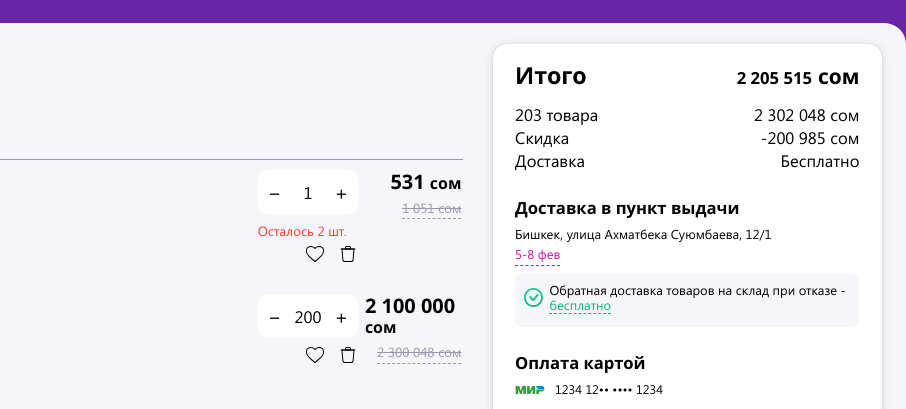
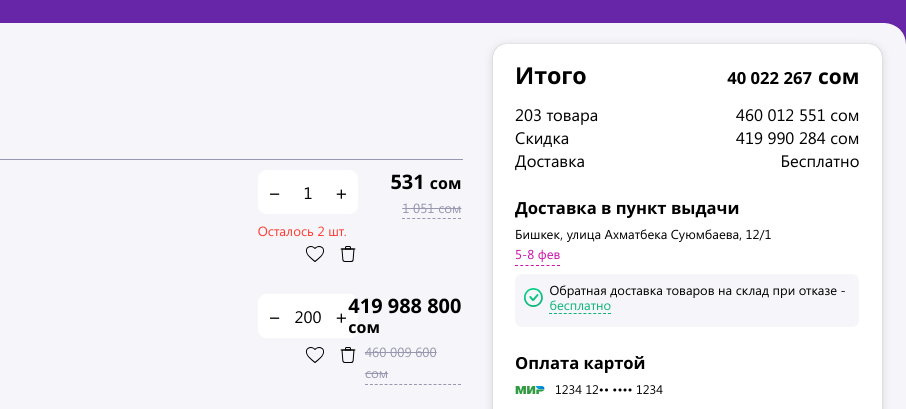
Before and after one commit to Eugene-Oceanov/wb-L0-cart, a website built with webpack: page src/index.html in a window 1280 px wide. Shown: the part 82-491 px from the top of the page, 374-1280 px from the left. Built offline with nearby package versions, Linux system fonts and the light colour scheme.

Commit message:
technical commit

```diff
--- a/src/components/cart-math.js
+++ b/src/components/cart-math.js
@@ -1,11 +1,11 @@
 module.exports = {
     getTotalPrice: function (price, discount, quantity) {
         let totalPrice = (price / 100 * discount) * quantity;
-        return totalPrice
+        return Math.round(totalPrice);
     },
 
     getDiscount: function (price, discount, quantity) {
         let totalDiscount = (price - (price / 100 * discount)) * quantity;
-        return totalDiscount;
+        return Math.round(totalDiscount);
     }
 }
--- a/src/index.html
+++ b/src/index.html
@@ -235,7 +235,7 @@
                             class="valute"> сом</span></p>
                 </div>
                 <div class="main-sidebar-total main-sidebar__row d-flex jc-space-between">
-                    <p class="main-sidebar-total__quantity goodsQuantity">203 товара</p>
+                    <p class="main-sidebar-total__quantity goodsQuantity"></p>
                     <p class="main-sidebar-total__original-price"><span class="originalPrice">2 302 048</span> сом</p>
                 </div>
                 <div class="main-sidebar-discount main-sidebar__row d-flex jc-space-between">
--- a/src/index.js
+++ b/src/index.js
@@ -37,29 +37,41 @@ const order = {
     goods: [],
 }
 
+let totalPriceSum = 0;
+let totalOriginalPrice = 0;
+let totalQuantitySum = 0;
+let totalDiscountSum = 0;
+
 // перебираем массив товаров, добавленных в корзину
 cart.then(data => {
     data.forEach(item => {
-        // отрисовываем верстку товаров корзины доступных к заказу
-        if (item.remainder > 0) {
+
+        if (item.remainder > 0) { // отрисовываем верстку товаров корзины доступных к заказу
             const cartItem = cartItemLayout.fullCartItem(item);
             cartAviable.append(cartItem);
             const cartItemCheckbox = cartItem.querySelector(".cartItemCheckbox");
 
-            // логика добавления товаров в заказ по нажатию на чекбоксы
-            cartItemCheckbox.addEventListener("change", () => {
+            cartItemCheckbox.addEventListener("change", () => { // логика добавления товаров в заказ по нажатию на чекбоксы
                 if (cartItemCheckbox.checked) order.goods.push(item);
                 else order.goods.splice(order.goods.indexOf(item), 1);
             })
-            // поскольку чекбоксы заранее в положении checked, сразу добавляем эти товары в заказ
-            order.goods.push(item);
-            // отрисовываем верстку товаров корзины доступных к заказу
-        } else if (item.remainder === 0) {
+            order.goods.push(item); // поскольку чекбоксы заранее в положении checked, сразу добавляем эти товары в заказ
+        } else if (item.remainder === 0) { // отрисовываем верстку товаров корзины НЕ доступных к заказу
             const cartItemNotAviable = cartItemLayout.cartItemNotAviable(item);
             cartNotAviable.append(cartItemNotAviable)
         }
     })
 
+    order.goods.forEach(orderGood => {
+        totalPriceSum += cartMath.getTotalPrice(orderGood.price, orderGood.discount, orderGood.quantity);
+        totalQuantitySum += orderGood.quantity;
+        totalOriginalPrice += orderGood.price * orderGood.quantity;
+        totalDiscountSum += cartMath.getDiscount(orderGood.price, orderGood.discount, orderGood.quantity);
+    })
+    totalPrice.textContent = totalPriceSum.toLocaleString("ru");
+    goodsQuantity.textContent = `${totalQuantitySum.toLocaleString("ru")} товара`;
+    originalPrice.textContent = totalOriginalPrice.toLocaleString("ru");
+    totalDiscount.textContent = totalDiscountSum.toLocaleString("ru");
 });
 
 user.then(data => {
--- a/src/json/cart-api.json
+++ b/src/json/cart-api.json
@@ -25,7 +25,7 @@
         "size": "",
         "quantity": 200,
         "remainder": 200,
-        "price": 11500.24,
+        "price": 2300048,
         "discount": 8.7,
         "img": "https://raw.githubusercontent.com/Eugene-Oceanov/wb-L0-cart/main/src/json/img/iphone-case.png",
         "stock": "Коледино WB",
```
